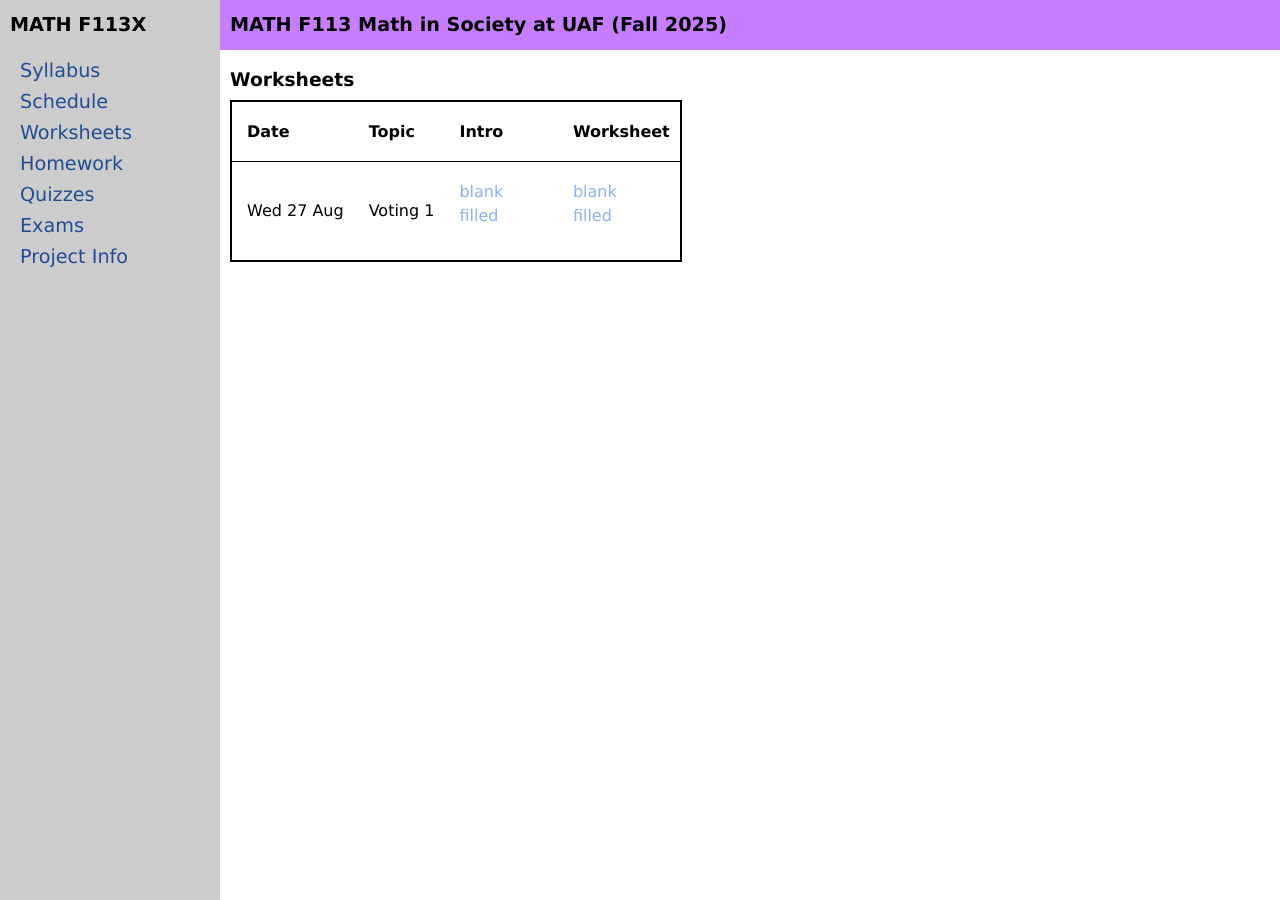
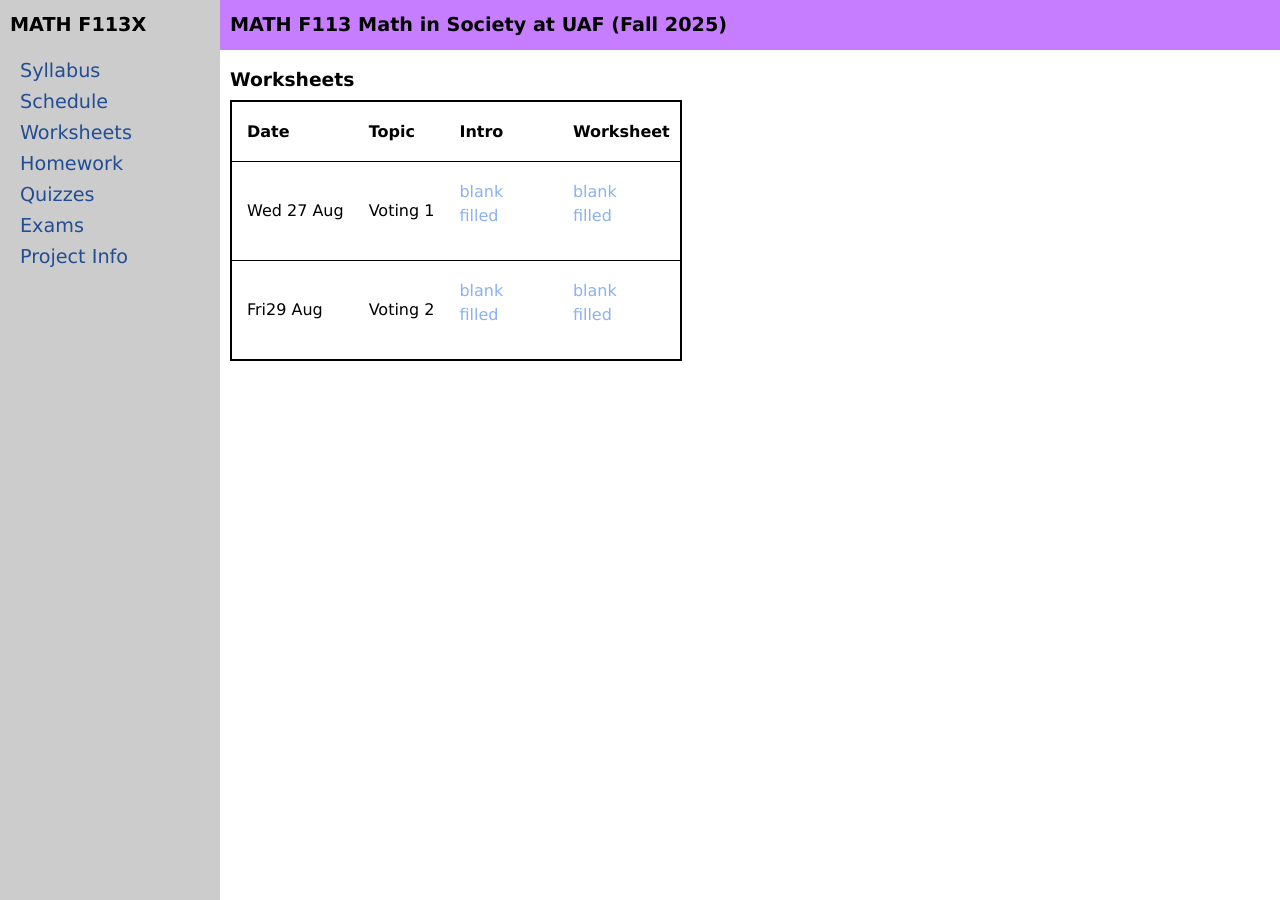
Before and after one commit to uaf-math/math113, a Jekyll site: the page built from worksheets.md, in a window 1280 px wide. Built offline with Jekyll 4.4.1, drawn with Linux system fonts in a browser that asks for light colours; part of the change alters nothing that is shown.

Commit message:
updated worksheet assets

```diff
--- a/_data/worksheetsF25.yml
+++ b/_data/worksheetsF25.yml
@@ -8,12 +8,12 @@ worksheets:
   ifilled: M113_LN_voting_day1-solutions.pdf
   blank: 1-votingActivity-Preference-Plurality-Condorcet-revised-1.pdf
   filled: 1-votingActivity-Preference-Plurality-Condorcet-revised-solutions.pdf
-# - topic:  Voting 2
-#   date: Fri Jan 17
-#   iblank: M113S25LN_voting_day2.pdf
-#   ifilled: M113S25LN_voting_day2-s.pdf
-#   blank: 2-votingActivity2-IRV-revised.pdf
-#   filled: 2-votingActivity2-IRV-revised-solutions.pdf
+- topic:  Voting 2
+  date: Fri29 Aug
+  iblank: 113_LN_voting_day2.pdf
+  ifilled: 113_LN_voting_day2-filled.pdf
+  blank: 2-votingActivity2-IRV-revised.pdf
+  filled: 2-votingActivity2-IRV-revised-solutions.pdf
 # - topic:  Voting 3
 #   date: Wed Jan 22
 #   iblank: M113S25LN_voting_day3.pdf
```
Also changed, not shown: 2 other files.
